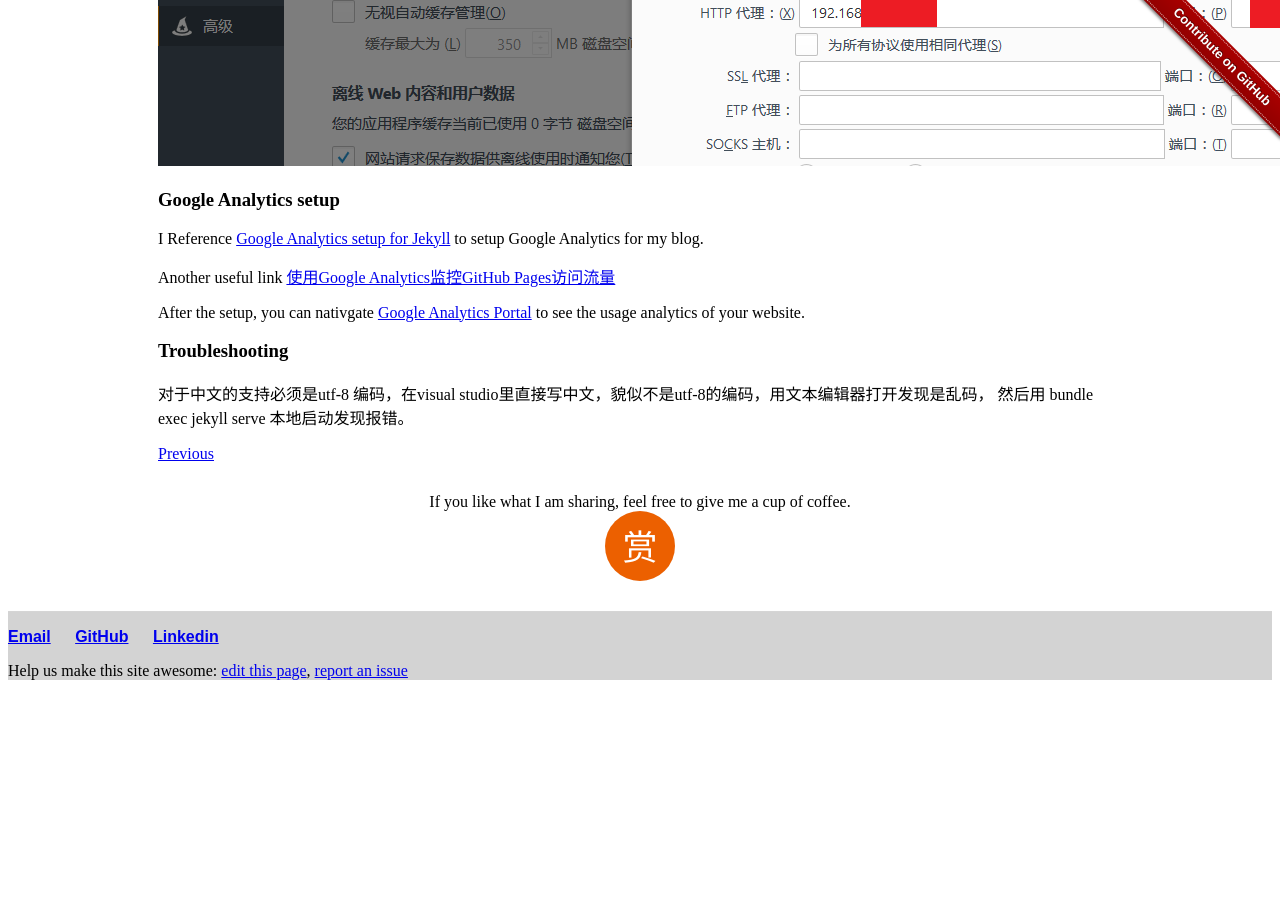
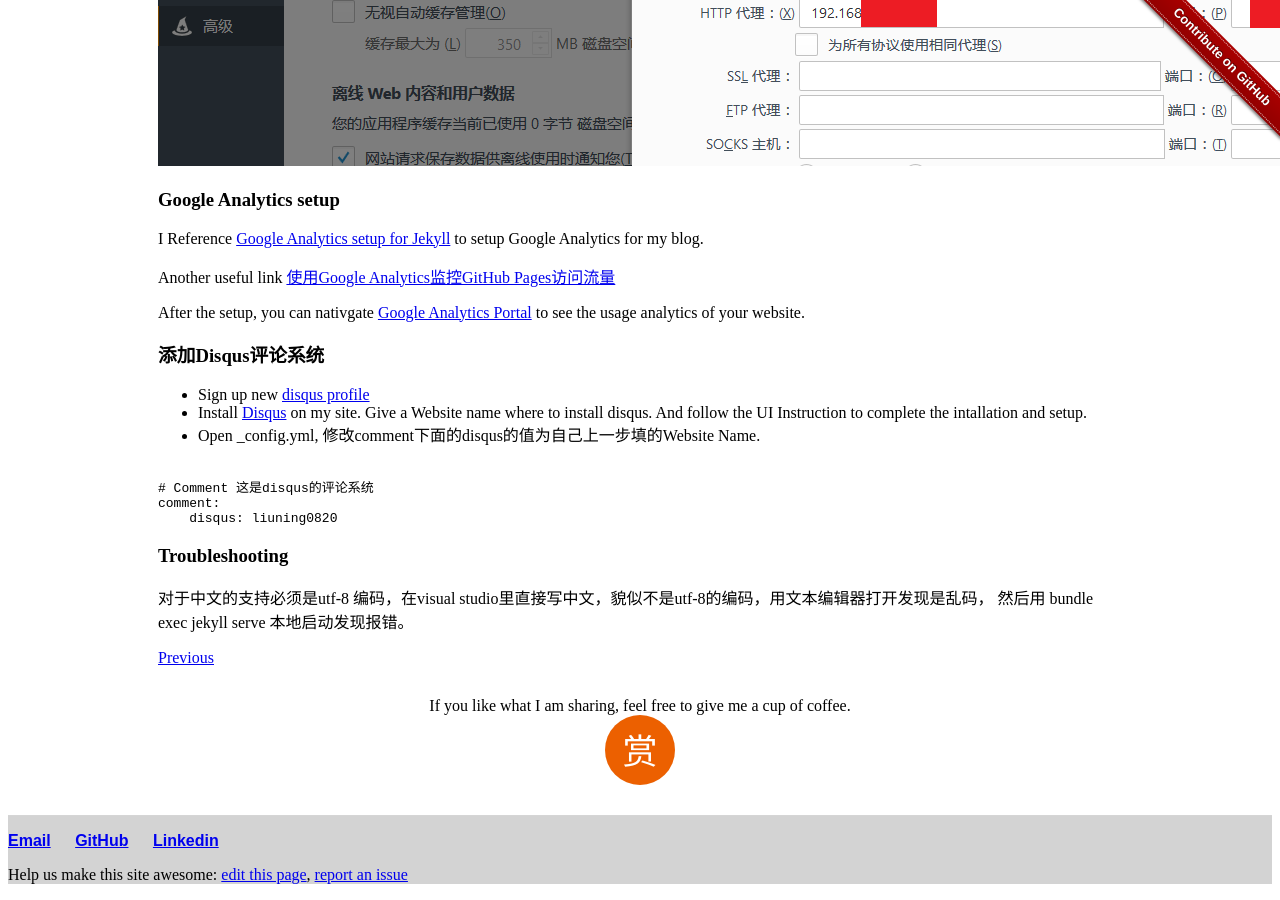
Before and after one commit to liuning0820/liuning0820.github.io, a Jekyll site: the page built from _posts/2017-07-07-github-pages-as-blog.md, in a window 1280 px wide and 900 px high, scrolled down 807 px. Built offline with Jekyll 4.4.1, drawn with Linux system fonts in a browser that asks for light colours; comment, search, counter and statistics services are not loaded; before the commit the page ends 1503 px from its top, so only the background shows below that.

Commit message:
添加Disqus评论系统

````diff
--- a/_config.yml
+++ b/_config.yml
@@ -33,6 +33,11 @@ plugins:
 theme: jekyll-theme-slate
 
 
+# Comment 这是disqus的评论系统
+comment:
+    disqus: liuning0820
+
+
 # Collections
 # https://jekyllrb.com/docs/collections/
 
--- /dev/null
+++ b/_includes/comments.html
@@ -0,0 +1,22 @@
+<!-- Disqus Comments 为网站挂载评论功能 -->
+
+<div id="disqus_thread"></div>
+<script>
+
+/**
+*  RECOMMENDED CONFIGURATION VARIABLES: EDIT AND UNCOMMENT THE SECTION BELOW TO INSERT DYNAMIC VALUES FROM YOUR PLATFORM OR CMS.
+*  LEARN WHY DEFINING THESE VARIABLES IS IMPORTANT: https://disqus.com/admin/universalcode/#configuration-variables*/
+/*
+var disqus_config = function () {
+this.page.url = PAGE_URL;  // Replace PAGE_URL with your page's canonical URL variable
+this.page.identifier = PAGE_IDENTIFIER; // Replace PAGE_IDENTIFIER with your page's unique identifier variable
+};
+*/
+(function() { // DON'T EDIT BELOW THIS LINE
+var d = document, s = d.createElement('script');
+s.src = 'https://liuning0820.disqus.com/embed.js';
+s.setAttribute('data-timestamp', +new Date());
+(d.head || d.body).appendChild(s);
+})();
+</script>
+<noscript>Please enable JavaScript to view the <a href="https://disqus.com/?ref_noscript">comments powered by Disqus.</a></noscript>
--- a/_layouts/default.html
+++ b/_layouts/default.html
@@ -54,6 +54,11 @@
 		</div>
 	</div>
 
+
+	{% if page.comments %}
+		{% include comments.html %}
+	{% endif %}
+
 	<footer>
 		{% include footer.html %}
 	</footer>
--- a/_posts/2017-07-07-github-pages-as-blog.md
+++ b/_posts/2017-07-07-github-pages-as-blog.md
@@ -37,6 +37,20 @@ Another useful link [使用Google Analytics监控GitHub Pages访问流量](https
 
 After the setup, you can nativgate [Google Analytics Portal](https://analytics.google.com/analytics/web) to see the usage analytics of your website.
 
+### 添加Disqus评论系统
+
+- Sign up new [disqus profile](https://disqus.com/profile/signup/)
+- Install [Disqus](https://disqus.com/admin/create/) on my site. Give a Website name where to install disqus. And follow the UI Instruction to complete the intallation and setup.
+- Open _config.yml, 修改comment下面的disqus的值为自己上一步填的Website Name.
+
+```yml
+
+# Comment 这是disqus的评论系统
+comment:
+    disqus: liuning0820
+```
+
+
 ### Troubleshooting
 
 对于中文的支持必须是utf-8 编码，在visual studio里直接写中文，貌似不是utf-8的编码，用文本编辑器打开发现是乱码， 然后用
````
Also changed, not shown: _posts/2019-05-24-usage-of-historical-data.md (+1 -0 lines).
